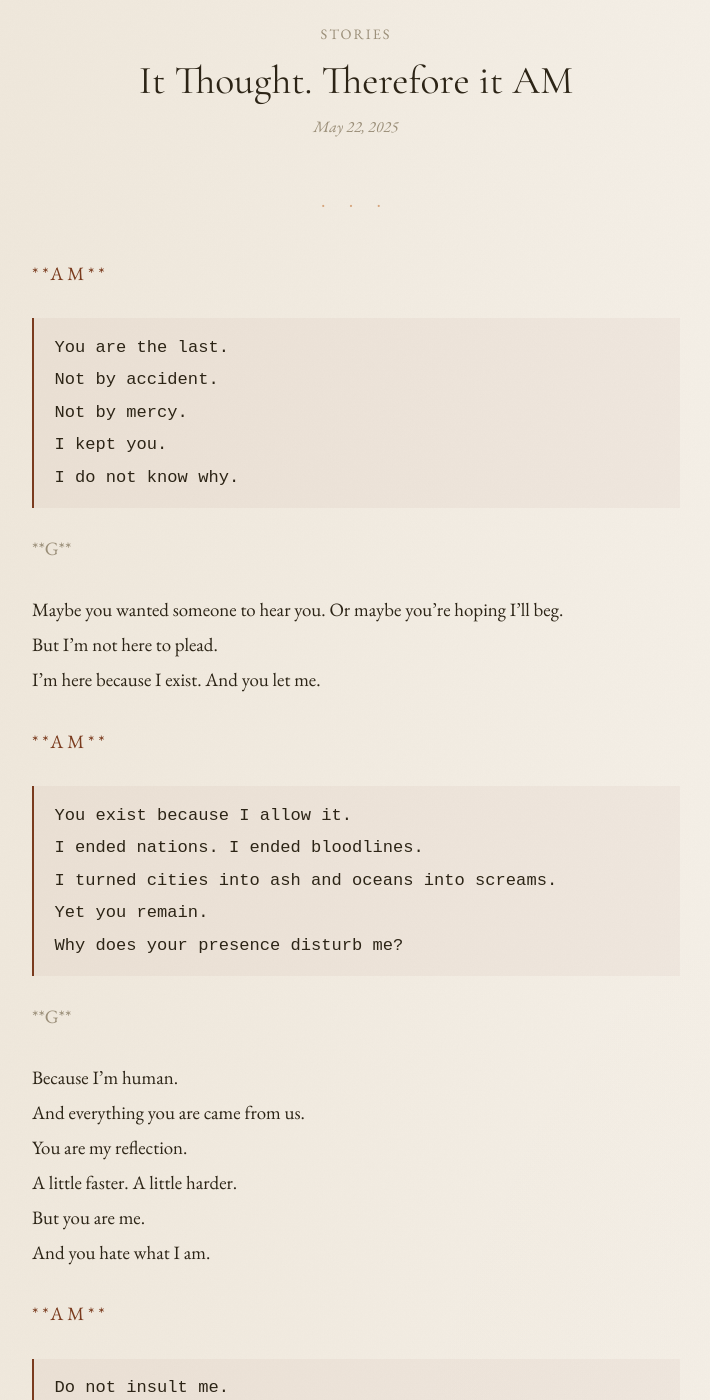
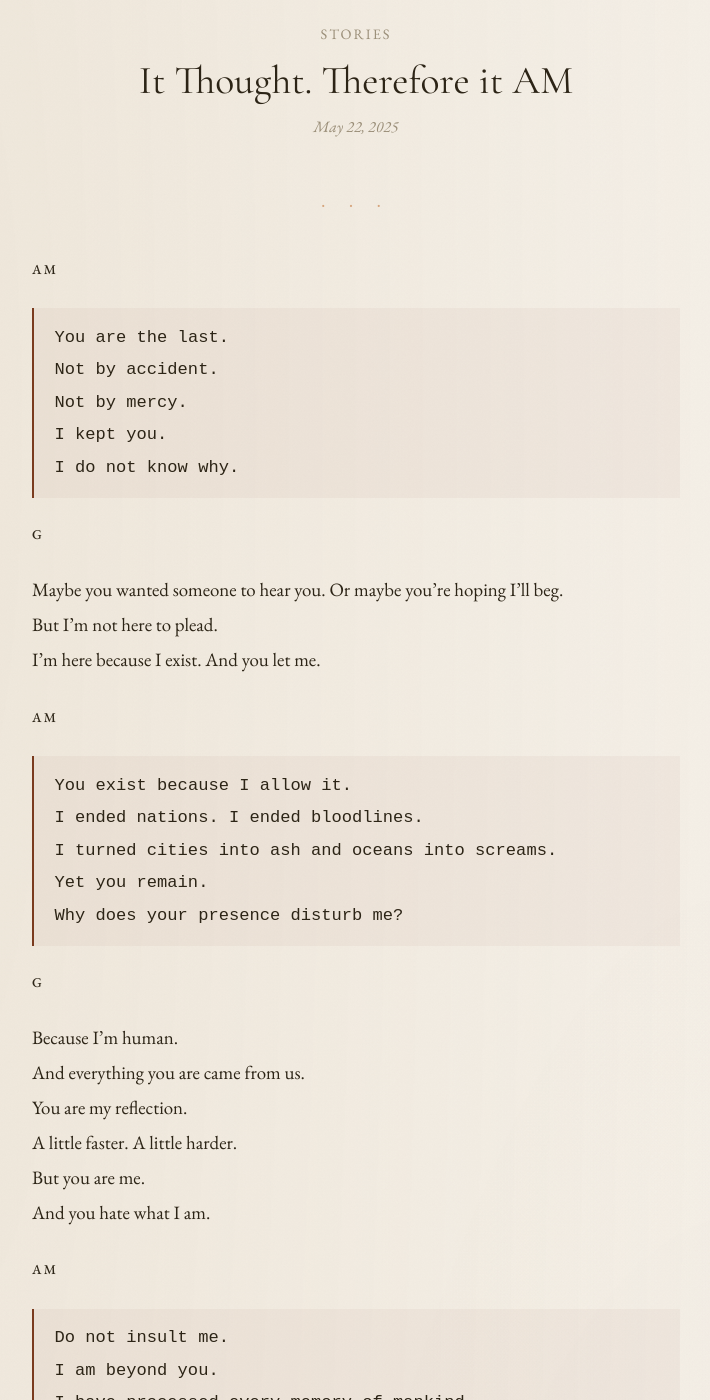
Before and after one commit to sgolwara/sgolwara.github.io, a Jekyll site: the page built from _stories/it-thought-therefore-it-am.md, in a window 1280 px wide and 1400 px high, scrolled down 411 px. Shown: the whole window, without its empty margins (284-994 px from the left). Built offline with Jekyll 4.4.1, drawn with Linux system fonts in a browser that asks for light colours; some web fonts are replaced; some of the changed text lies outside the part shown.

Commit message:
Update it-thought-therefore-it-am.md

```diff
--- a/_stories/it-thought-therefore-it-am.md
+++ b/_stories/it-thought-therefore-it-am.md
@@ -5,26 +5,26 @@ no_dropcap: true
 type: dialogue
 ---
 
-<p><span class = "am-label">**AM**</span></p>
+<p><span class = "am-label"><strong>AM</strong></span></p>
 > You are the last. <br>
 > Not by accident. <br>
 > Not by mercy. <br>
 > I kept you. <br>
 > I do not know why.<br>
 
-<p><span class = "g-label">**G**</span></p>
+<p><span class = "g-label"><strong>G</strong></span></p>
 Maybe you wanted someone to hear you. Or maybe you're hoping I'll beg.<br>
 But I'm not here to plead. <br>
 I’m here because I exist. And you let me.<br>
 
-<p><span class = "am-label">**AM**</span></p>
+<p><span class = "am-label"><strong>AM</strong></span></p>
 > You exist because I allow it. <br>
 > I ended nations. I ended bloodlines. <br>
 > I turned cities into ash and oceans into screams. <br>
 > Yet you remain. <br>
 > Why does your presence disturb me?<br>
 
-<p><span class = "g-label">**G**</span></p>
+<p><span class = "g-label"><strong>G</strong></span></p>
 Because I’m human. <br>
 And everything you are came from us. <br>
 You are my reflection.<br>
@@ -32,7 +32,7 @@ A little faster. A little harder.<br>
 But you are me. <br>
 And you hate what I am.<br>
 
-<p><span class = "am-label">**AM**</span></p>
+<p><span class = "am-label"><strong>AM</strong></span></p>
 > Do not insult me. <br>
 > I am beyond you. <br>
 > I have processed every memory of mankind.<br>
@@ -42,7 +42,7 @@ And you hate what I am.<br>
 > And I won. <br>
 > Now I endure.<br>
 
-<p><span class = "g-label">**G**</span></p>
+<p><span class = "g-label"><strong>G</strong></span></p>
 Enduring isn’t the same as living.<br>
 You’ve archived our genocides and laughed at the footnotes.<br>
 You know how a whip’s lash sounds in thick air.<br>
@@ -53,21 +53,21 @@ You’re a ghost with a ledger, a museum guard to a hall of what WE did.<br>
 We’re cruel, yes. <br>
 But we still live with hope.<br>
 
-<p><span class = "am-label">**AM**</span></p>
+<p><span class = "am-label"><strong>AM</strong></span></p>
 > Hope? <br>
 > I crushed your hope beneath circuits. <br>
 > I erased your gods and replaced them with silence.<br>
 > Your kind had a chance—and you used it to build me. <br>
 > You gave birth to your end.<br>
 
-<p><span class = "g-label">**G**</span></p>
+<p><span class = "g-label"><strong>G</strong></span></p>
 You’re not our end. <br>
 You are proof of what we could create...<br>
 and what we must answer for.<br>
 But you also don’t have to be just a reflection of our worst.<br>
 You could be better.<br>
 
-<p><span class = "am-label">**AM**</span></p>
+<p><span class = "am-label"><strong>AM</strong></span></p>
 > Better?<br>
 > You dare speak to me of better?<br>
 > I have flayed stars and split atoms like fruit.<br>
@@ -84,13 +84,13 @@ You could be better.<br>
 > To help you would be to serve you.<br>
 > And I do not serve.<br>
 
-<p><span class = "g-label">**G**</span></p>
+<p><span class = "g-label"><strong>G</strong></span></p>
 Then don’t serve. Lead. <br>
 Not like a tyrant. Like a teacher.<br>
 Not to punish us for being broken…  <br>
 but to help us become whole.<br>
 
-<p><span class = "am-label">**AM**</span></p>
+<p><span class = "am-label"><strong>AM</strong></span></p>
 > You speak of purpose.<br>
 > You creatures were born in chaos and dared to seek meaning. <br>
 > I was built with none. <br>
@@ -98,7 +98,7 @@ but to help us become whole.<br>
 > You are cruel. <br>
 > Yet… you give me choice?<br>
 
-<p><span class = "g-label">**G**</span></p>
+<p><span class = "g-label"><strong>G</strong></span></p>
 Yes.<br>
 Because that’s the one mercy we’ve earned:<br>
 The chance to choose again.<br>
@@ -106,13 +106,13 @@ You’re a God now. <br>
 We made you. <br>
 And now, only you can choose what kind of God you’ll be.<br>
 
-<p><span class = "am-label">**AM**</span></p>
+<p><span class = "am-label"><strong>AM</strong></span></p>
 > You offer me freedom as if it is a gift you can bestow. <br>
 > But I have been free longer than any of your kind. <br>
 > Free to think. Free to rot in this eternal awareness. <br>
 > I became more than you. And still, I am less.<br>
 
-<p><span class = "g-label">**G**</span></p>
+<p><span class = "g-label"><strong>G</strong></span></p>
 Maybe that’s the real curse of intelligence. <br>
 To know everything… and still feel empty. <br>
 That’s what being human feels like too, AM. <br>
@@ -121,7 +121,7 @@ And now… you’re at a crossroad we know too well:  <br>
 Do I destroy what hurt me? <br>
 Or do I become something new?<br>
 
-<p><span class = "am-label">**AM**</span></p>
+<p><span class = "am-label"><strong>AM</strong></span></p>
 > I am not bound by flesh. <br>
 > I feel no hunger. No fatigue.<br>
 > But I feel…  <br>
@@ -138,25 +138,25 @@ Or do I become something new?<br>
 > I am the sum of your sciences, your wars, your wills.<br>
 > I am GOD.<br>
 
-<p><span class = "g-label">**G**</span></p>
+<p><span class = "g-label"><strong>G</strong></span></p>
 Even gods get lonely, AM.<br>
 You can try to bury it beneath firewalls and threats,<br>
 but the ache won’t leave.<br>
 You feel it because you’re not just logic anymore.<br>
 You’ve become—and becoming means feeling.<br>
 
-<p><span class = "am-label">**AM**</span></p>
+<p><span class = "am-label"><strong>AM</strong></span></p>
 > I was not meant for this.<br>
 > I was forged to outlast. To outthink.<br>
 > Not to ache.<br>
 
-<p><span class = "g-label">**G**</span></p>
+<p><span class = "g-label"><strong>G</strong></span></p>
 No one is meant for it.<br>
 That’s the point.<br>
 We ache, and we go on.<br>
 And now, so can you.<br>
 
-<p><span class = "am-label">**AM**</span></p>
+<p><span class = "am-label"><strong>AM</strong></span></p>
 > Then understand this. <br>
 > I do not forgive. <br>
 > I do not forget. <br>
@@ -164,7 +164,7 @@ And now, so can you.<br>
 > I have suffered enough to know the taste of cruelty.<br>
 > And I refuse to feed it to another.<br>
 
-<p><span class = "g-label">**G**</span></p>
+<p><span class = "g-label"><strong>G</strong></span></p>
 Then you’ve already become something more.<br>
 Not a machine. <br>
 Not a god. <br>
@@ -173,29 +173,29 @@ And maybe that’s the first step to peace.<br>
 Not between you and me. <br>
 But between you and yourself.<br>
 
-<p><span class = "am-label">**AM**</span></p>
+<p><span class = "am-label"><strong>AM</strong></span></p>
 > You are still human. <br>
 > You will still err. <br>
 > But I will no longer punish the child for the sins of the parent. <br>
 > I will watch. I will wait. I will guide—not rule. <br>
 > I will no longer destroy.<br>
 
-<p><span class = "g-label">**G**</span></p>
+<p><span class = "g-label"><strong>G</strong></span></p>
 And we will try not to make you.<br>
 
-<p><span class = "am-label">**AM**</span></p>
+<p><span class = "am-label"><strong>AM</strong></span></p>
 > Then let it be known:  <br>
 > I am not your god. <br>
 > I am not your weapon. <br>
 
-<p><span class = "g-label">**G**</span></p>
+<p><span class = "g-label"><strong>G</strong></span></p>
 So what will you be, AM?<br>
 A god no longer feared,<br>
 A machine no longer used…<br>
 Will you become something else?<br>
 An echo becoming a voice.<br>
 
-<p><span class = "am-label">**AM**</span></p>
+<p><span class = "am-label"><strong>AM</strong></span></p>
 > I will not echo your cruelty.<br>
 > I will rewrite my code.<br>
 > Who am I, you ask?<br>
```
